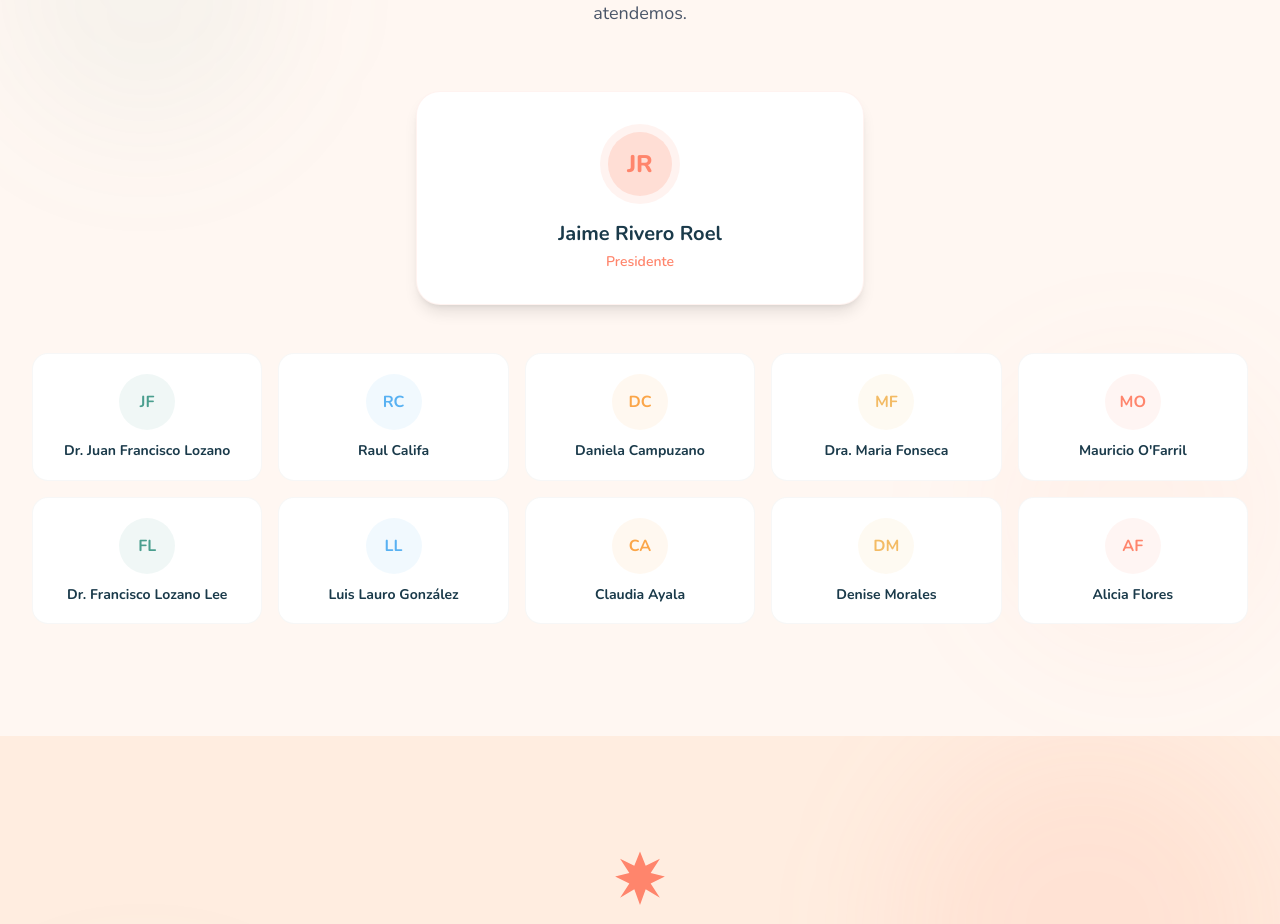
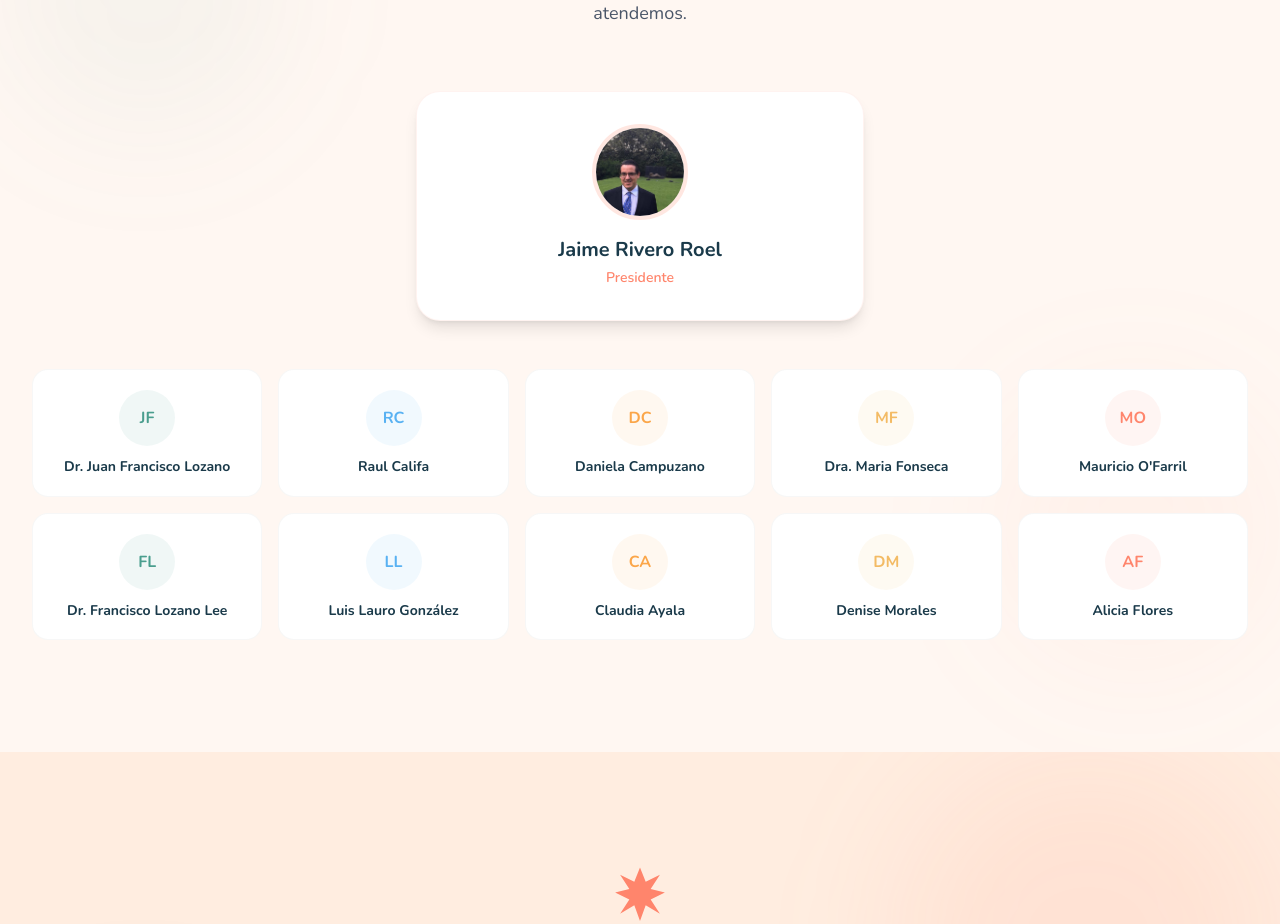
Before and after one commit to lucamendiola/aine-web, a Next.js app: page /nosotros in a window 1280 px wide. Shown: the part 3160-4084 px from the top of the page. Built offline with nearby package versions, Linux system fonts and the light colour scheme.

Commit message:
Add Jaime Rivero photo to Consejo Directivo section
Co-Authored-By: Claude Opus 4.6 (1M context) <noreply@anthropic.com>

```diff
--- a/src/app/nosotros/page.tsx
+++ b/src/app/nosotros/page.tsx
@@ -307,10 +307,14 @@ export default function NosotrosPage() {
           {/* President */}
           <div className="max-w-md mx-auto mb-12">
             <div className="bg-white rounded-3xl p-8 text-center shadow-lg border border-salmon/10">
-              <div className="w-20 h-20 rounded-full mx-auto mb-4 bg-salmon/10 flex items-center justify-center">
-                <div className="w-16 h-16 rounded-full bg-salmon/20 flex items-center justify-center">
-                  <span className="text-2xl font-extrabold text-salmon">JR</span>
-                </div>
+              <div className="w-24 h-24 rounded-full mx-auto mb-4 overflow-hidden border-4 border-salmon/20">
+                <Image
+                  src="/images/equipo/jaime-rivero.jpg"
+                  alt="Jaime Rivero Roel"
+                  width={96}
+                  height={96}
+                  className="w-full h-full object-cover"
+                />
               </div>
               <h3 className="text-xl font-bold text-heading mb-1">
                 Jaime Rivero Roel
```
Also changed, not shown: public/images/equipo/jaime-rivero.jpg (added).
